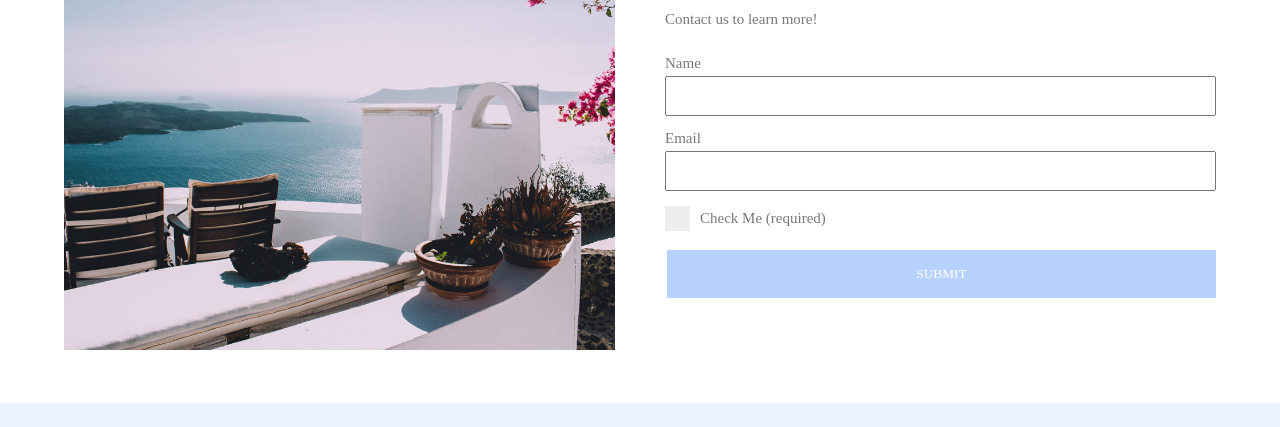
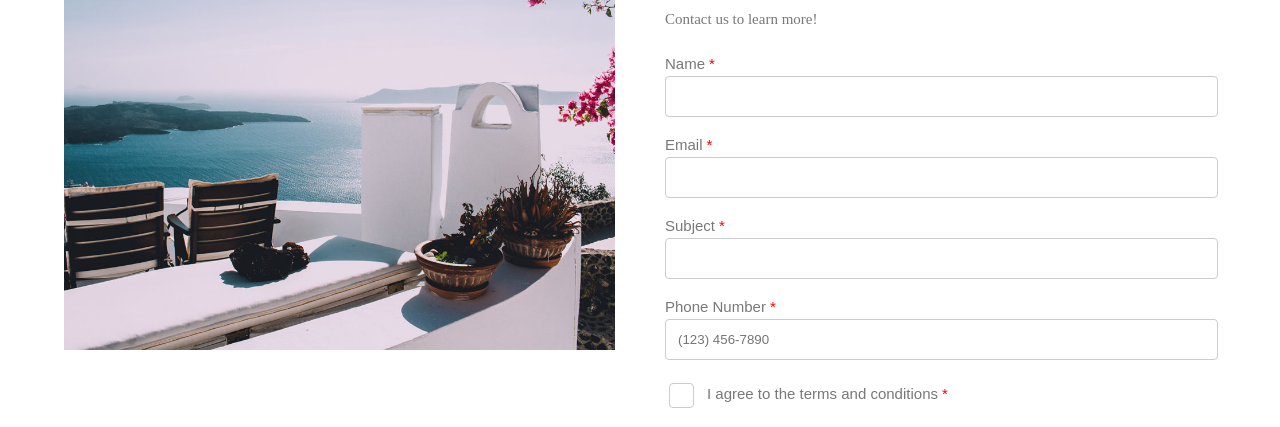
Before and after one commit to hidekisakimoto/INM320SAA_HidekiSakimoto_Accessibility, a website: page public/index.html in a window 1280 px wide. Shown: the part 264-691 px from the top of the page. Drawn offline with nearby package versions, Linux system fonts and the light colour scheme; a web font is replaced by a local one.

Commit message:
INM320SAA_HidekiSakimoto_Accessibility

```diff
--- a/public/assets/css/style.css
+++ b/public/assets/css/style.css
@@ -55,50 +55,60 @@ h6 {
     font-size: 15px;
 }
 
+form {
+    margin-top: 20px;
+}
+
 label {
-    display: block;
-    width: 100%;
+    display: inline-flex;
+    align-items: center;
+    gap: 4px;
     margin-bottom: 5px;
+    font-family: Quando, sans-serif;
+    color: #787878;
 }
-input[type=text], input[type=email] {
-    font-family: Quando;
-    padding: 10px;
-    display: block;
-    width: calc( 100% - 24px );
-    margin-bottom: 15px;
+
+.required-indicator {
+    color: red;
+    background: none;
 }
-form .flexbox {
-    display: flex;
-    align-items: center;
+
+input[type="text"],
+input[type="email"],
+input[type="tel"] {
+    font-family: Quando, sans-serif;
+    padding: 12px;
+    width: calc(100% - 24px);
+    margin-bottom: 20px;
+    border: 1px solid #ccc;
+    border-radius: 4px;
 }
-form span {
-    display: block;
+
+input[type="checkbox"] {
+    appearance: none;
     height: 25px;
     width: 25px;
-    background-color: #eee;
-    margin-bottom: 15px;
-    margin-right: 10px;
+    border: 1.5px solid #ccc;
+    border-radius: 4px;
     position: relative;
+    background-color: #fff;
+    cursor: pointer;
 }
-/* hover */
-form .flexbox:hover span {
+
+input[type="checkbox"]:hover {
     background-color: #ccc;
+    border-color: #ccc;
 }
-/* checked */
-form .flexbox span.checked {
+
+input[type="checkbox"]:checked {
     background-color: #2196F3;
+    border-color: #2196F3;
 }
-form .flexbox span:after {
+
+input[type="checkbox"]:checked:after {
     content: "";
-    position: absolute;
-    display: none;
-}
-form .flexbox span.checked:after {
-    display: block;
-}
-.container span.checked:after {
-    left: 9px;
-    top: 5px;
+    left: 7.5px;
+    top: 3px;
     width: 5px;
     height: 10px;
     border: solid white;
@@ -106,16 +116,20 @@ form .flexbox span.checked:after {
     -webkit-transform: rotate(45deg);
     -ms-transform: rotate(45deg);
     transform: rotate(45deg);
+    position: absolute;
 }
-label.check {
-    display: block;
-    width: auto;
+
+form .flexbox {
+    display: flex;
+    align-items: center;
+    gap: 10px;
     margin-bottom: 15px;
 }
-input[type=submit] {
-    font-family: Quando;
+
+input[type="submit"] {
+    font-family: Quando, sans-serif;
     text-transform: uppercase;
-    width: calc( 100% - 2px );
+    width: calc(100% - 2px);
     background-color: #B7D2FF;
     border: none;
     color: white;
@@ -125,16 +139,14 @@ input[type=submit] {
     cursor: pointer;
     transition: all 0.5s;
 }
-input[type=submit]:hover {
+
+input[type="submit"]:hover {
     background-color: #84B2FF;
 }
-
-
 .container {
     width: 94%;
     margin: 0 auto;
 }
-
 
 /* header and main nav */
 header {
--- a/public/index.html
+++ b/public/index.html
@@ -60,18 +60,24 @@
                     <div class="post-list-entry">
                         <p>Contact us to learn more!</p>
                         <form action="/" method="post">
-                            <label for="NameField">Name</label>
-                            <input id="NameField" type="text" name="fullname" required />
+                            <label for="NameField">Name <span class="required-indicator" aria-hidden="true">*</span></label>
+                            <input id="NameField" type="text" name="fullname" required aria-required="true" />
 
-                            <label for="EmailField">Email</label>
-                            <input id="EmailField" type="email" name="email" required />
+                            <label for="EmailField">Email <span class="required-indicator" aria-hidden="true">*</span></label>
+                            <input id="EmailField" type="email" name="email" required aria-required="true" />
+
+                            <label for="SubjectField">Subject <span class="required-indicator" aria-hidden="true">*</span></label>
+                            <input id="SubjectField" type="text" name="subject" required aria-required="true" />
+
+                            <label for="PhoneField">Phone Number <span class="required-indicator" aria-hidden="true">*</span></label>
+                            <input id="PhoneField" type="tel" name="phone" required aria-required="true" pattern="[0-9]{10,12}" placeholder="(123) 456-7890" />
 
                             <div class="flexbox">
-                                <span></span>
-                                <label class="check">Check Me (required)</label>
+                                <input type="checkbox" id="checkMe" name="checkMe" required aria-required="true" />
+                                <label for="checkMe">I agree to the terms and conditions<span class="required-indicator" aria-hidden="true">*</span></label>
                             </div>
 
-                            <input type="submit" value="Submit" />
+                            <input type="submit" value="Submit" aria-label="Submit contact form" />
                         </form>
                     </div>
                 </div>
```
